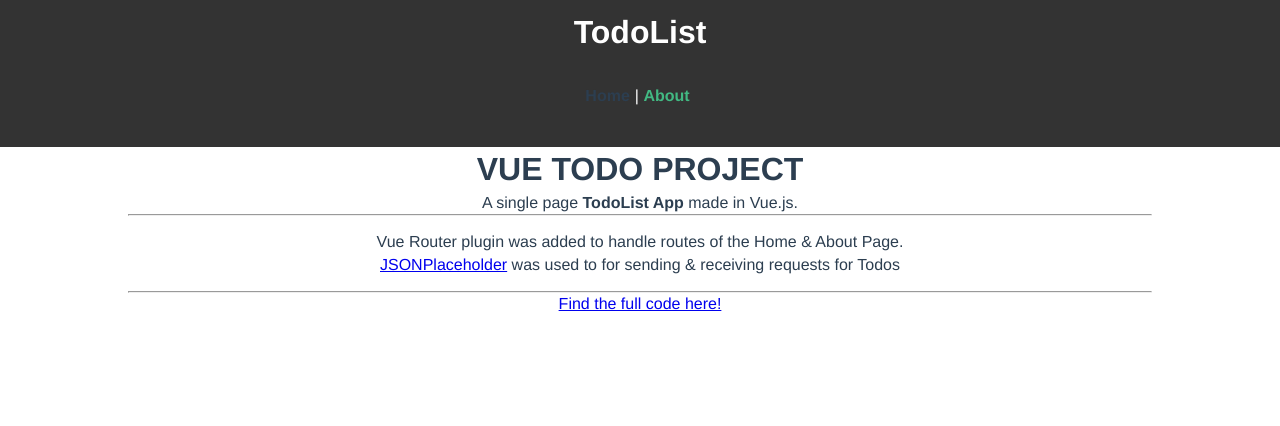
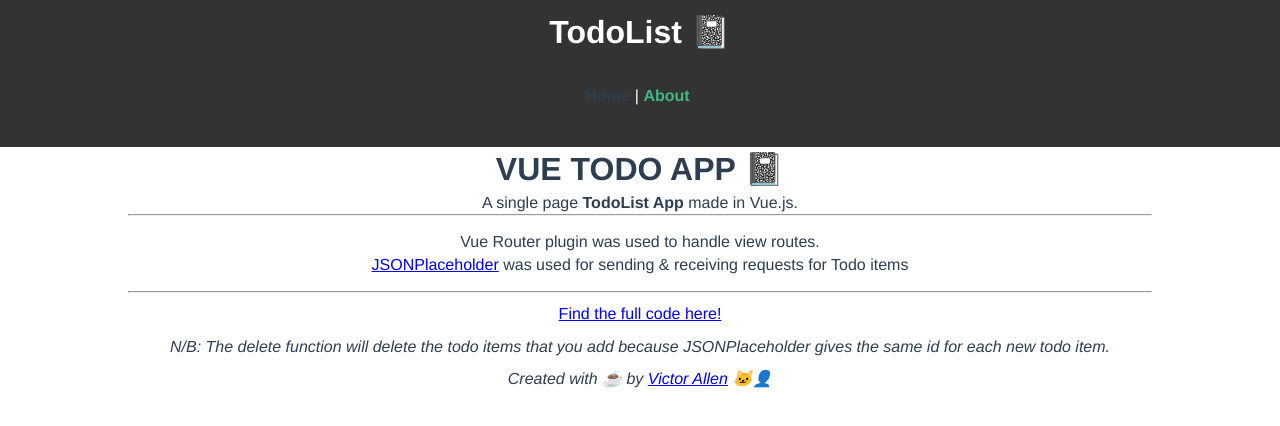
Before and after one commit to vamuigua/todo_vue_app, a Vue app: page /#/about in a window 1280 px wide. Shown: the top 426 px of the page. Built offline with nearby package versions, Linux system fonts and the light colour scheme.

Commit message:
Updated Application details
Updated the README file
Added a screenshot photo of the application
Updated the about page

```diff
--- a/src/components/layouts/Header.vue
+++ b/src/components/layouts/Header.vue
@@ -1,6 +1,6 @@
 <template>
   <header class="header">
-    <h1>TodoList</h1>
+    <h1>TodoList 📓</h1>
     <div id="nav">
       <router-link to="/">Home</router-link>|
       <router-link to="/about">About</router-link>
--- a/src/views/About.vue
+++ b/src/views/About.vue
@@ -1,6 +1,6 @@
 <template>
   <div class="about">
-    <h1>VUE TODO PROJECT</h1>
+    <h1>VUE TODO APP 📓</h1>
     <p>
       A single page
       <b>TodoList App</b> made in Vue.js.
@@ -9,11 +9,11 @@
     <div class="content">
       <ul>
         <li>
-          <p>Vue Router plugin was added to handle routes of the Home & About Page.</p>
+          <p>Vue Router plugin was used to handle view routes.</p>
         </li>
         <li>
           <p>
-            <a href="https://jsonplaceholder.typicode.com/" target="_blank">JSONPlaceholder</a> was used to for sending & receiving requests for Todos
+            <a href="https://jsonplaceholder.typicode.com/" target="_blank">JSONPlaceholder</a> was used for sending & receiving requests for Todo items
           </p>
         </li>
       </ul>
@@ -21,6 +21,15 @@
     <hr width="80%" style="margin:auto" />
     <div class="socials">
       <a href="https://github.com/vamuigua/todo_vue_app" target="_blank">Find the full code here!</a>
+    </div>
+    <i>N/B: The delete function will delete the todo items that you add because JSONPlaceholder gives the same id for each new todo item.</i>
+    <br />
+    <div class="socials">
+      <i>
+        Created with ☕ by
+        <a href="https://github.com/vamuigua">Victor Allen</a>
+        🐱‍👤
+      </i>
     </div>
   </div>
 </template>
@@ -34,4 +43,7 @@
   width: 80%;
   margin: auto;
 }
+.socials {
+  margin: 10px;
+}
 </style>
--- a/src/views/Home.vue
+++ b/src/views/Home.vue
@@ -25,7 +25,7 @@ export default {
     deleteTodo(id) {
       // delete request to remove a todoitem
       axios
-        .delete(`https://jsonplaceholder.typicode.com/todos/${id}`)
+        .delete("https://jsonplaceholder.typicode.com/todos/" + id)
         .then((this.todos = this.todos.filter(todo => todo.id !== id)))
         .catch(err => console.log(err));
     },
```
Also changed, not shown: screenshot.png (added), 14 other files (tests, documents, lock files or other folders).
